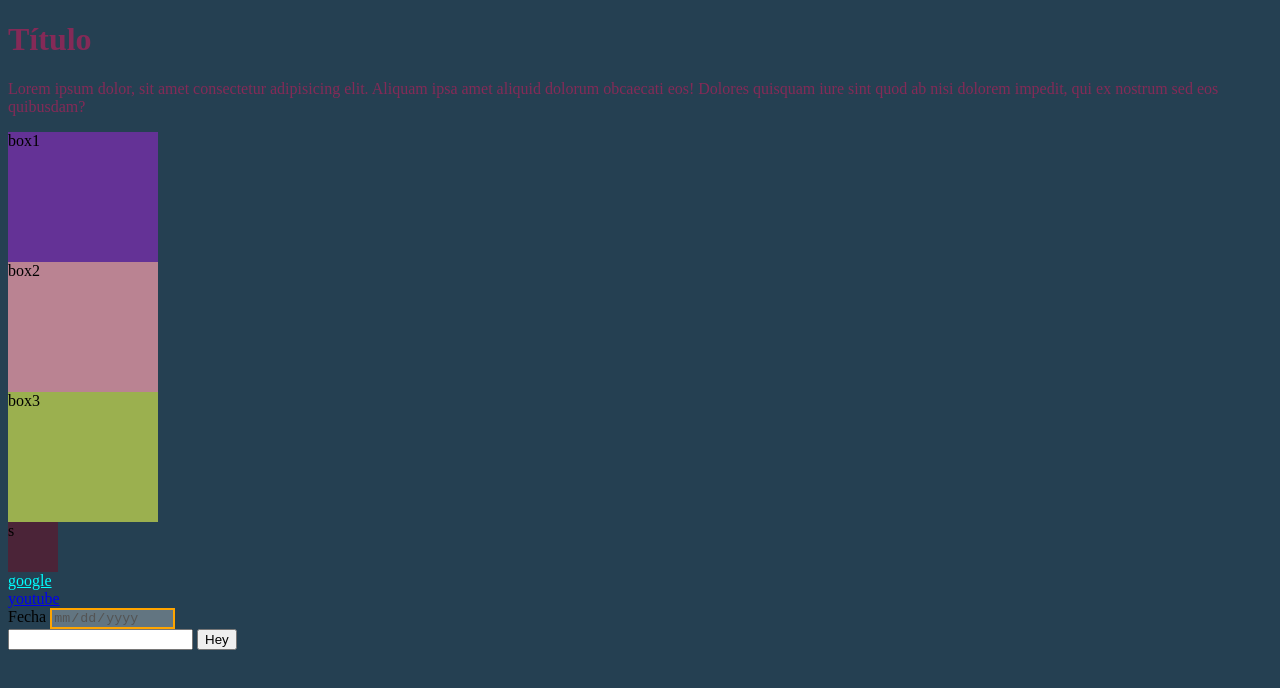
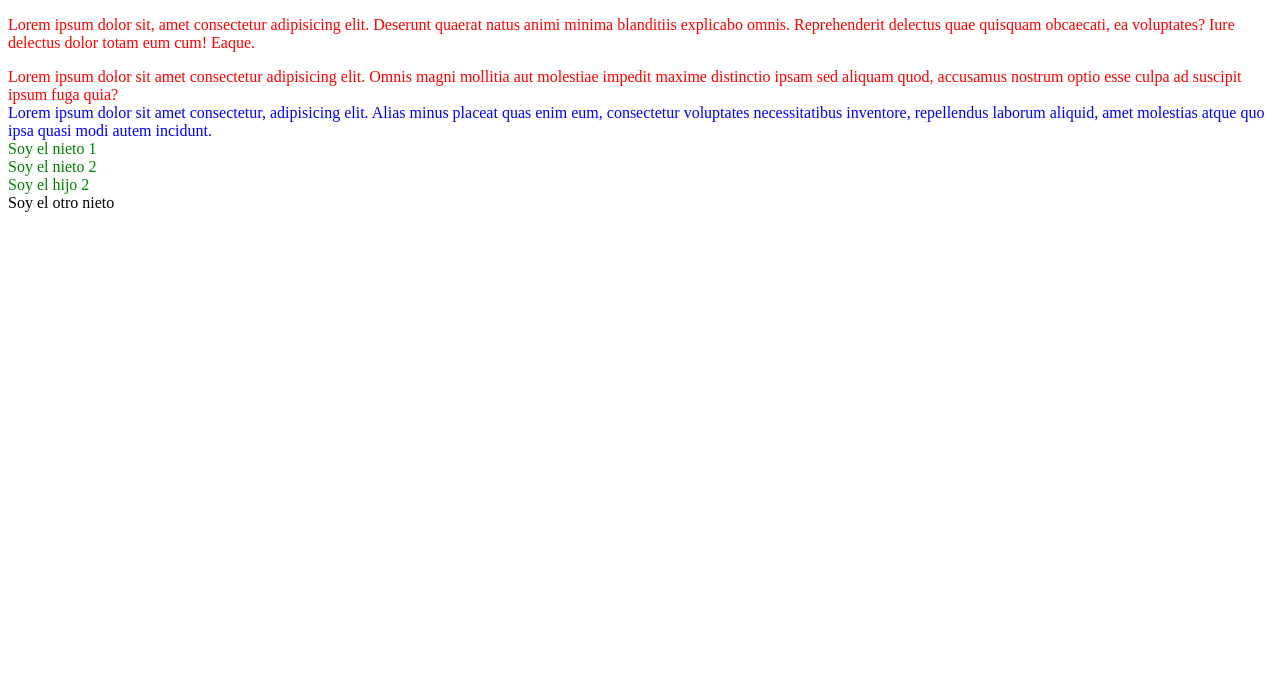
Before and after one commit to anthnyM/2_css, a plain HTML site: page index.html in a window 1280 px wide. Drawn offline with Linux system fonts and the light colour scheme.

Commit message:
descendientes

```diff
--- a/css/style.css
+++ b/css/style.css
@@ -1,9 +1,9 @@
 h1,p{
-    color: #842a57;
+    color: #36974e;
 }
 
 body{
-    background-color: #254052;
+    background-color: white;
 }
 
 .caja1{
--- a/index.html
+++ b/index.html
@@ -5,9 +5,20 @@
     <meta name="viewport" content="width=device-width, initial-scale=1.0">
     <title>Document</title>
     <link rel="stylesheet" href="css/style.css">
+    <style>
+        .foo, .bar{
+            color: red;
+        }
+        .baz{
+            color: blue;
+        }
+        .abuelo div{
+            color:green
+        }
+    </style>
 </head>
 <body>
-    <h1>Título</h1>
+    <!-- <h1>Título</h1>
     <div>
         <p>Lorem ipsum dolor, sit amet consectetur adipisicing elit. Aliquam ipsa amet aliquid dolorum obcaecati eos! Dolores quisquam iure sint quod ab nisi dolorem impedit, qui ex nostrum sed eos quibusdam?</p>
     </div>
@@ -29,6 +40,25 @@
 
         <input type="text" type="password" id="password" name="password">
         <button>Hey </button>
-    </form>
+    </form> -->
+    <p class="foo">
+        Lorem ipsum dolor sit, amet consectetur adipisicing elit. Deserunt quaerat natus animi minima blanditiis explicabo omnis. Reprehenderit delectus quae quisquam obcaecati, ea voluptates? Iure delectus dolor totam eum cum! Eaque.
+    </p>
+    <div class="bar">
+        Lorem ipsum dolor sit amet consectetur adipisicing elit. Omnis magni mollitia aut molestiae impedit maxime distinctio ipsam sed aliquam quod, accusamus nostrum optio esse culpa ad suscipit ipsum fuga quia?
+    </div>
+    <div class="baz">
+        Lorem ipsum dolor sit amet consectetur, adipisicing elit. Alias minus placeat quas enim eum, consectetur voluptates necessitatibus inventore, repellendus laborum aliquid, amet molestias atque quo ipsa quasi modi autem incidunt.
+    </div>
+    <div class="abuelo">
+        <div class="hijo">
+            <div>Soy el nieto 1</div>
+            <div>Soy el nieto 2</div>
+        </div>
+        <div class="hijo">Soy el hijo 2</div>
+    </div>
+    <div class="nieto">
+        Soy el otro nieto
+    </div>
 </body>
 </html>
```
